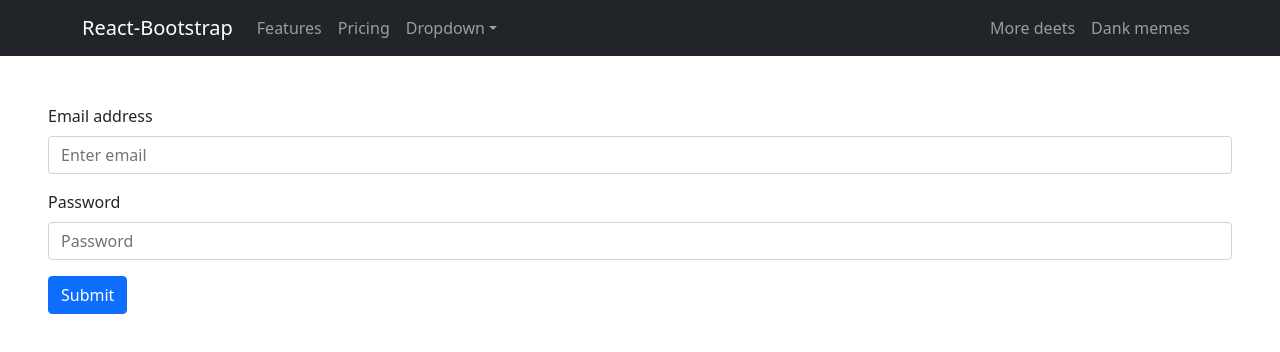
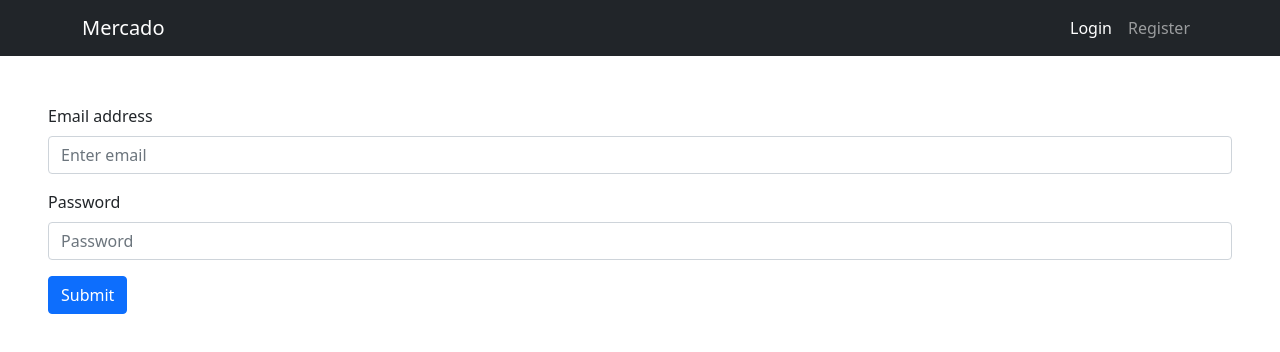
Before and after one commit to zdahmed93/mercado-frontend-22-06, a React (Create React App) app: page /login in a window 1280 px wide. Shown: the top 352 px of the page. Built offline with nearby package versions, Linux system fonts and the light colour scheme.

Commit message:
Keep only 'Login' and 'Register' Nav Links in the Navbar

```diff
--- a/src/components/Navbar.js
+++ b/src/components/Navbar.js
@@ -1,33 +1,23 @@
 import React from 'react'
+import { NavLink } from 'react-router-dom'
 
 import BNavbar from 'react-bootstrap/Navbar'
 import Container from 'react-bootstrap/Container'
 import Nav from 'react-bootstrap/Nav'
-import NavDropdown from 'react-bootstrap/NavDropdown'
 
 function Navbar() {
     return (
         <BNavbar collapseOnSelect expand="lg" bg="dark" variant="dark">
             <Container>
-                <BNavbar.Brand href="#home">React-Bootstrap</BNavbar.Brand>
+                <BNavbar.Brand href="#home">Mercado</BNavbar.Brand>
                 <BNavbar.Toggle aria-controls="responsive-navbar-nav" />
                 <BNavbar.Collapse id="responsive-navbar-nav">
                     <Nav className="me-auto">
-                        <Nav.Link href="#features">Features</Nav.Link>
-                        <Nav.Link href="#pricing">Pricing</Nav.Link>
-                        <NavDropdown title="Dropdown" id="collasible-nav-dropdown">
-                            <NavDropdown.Item href="#action/3.1">Action</NavDropdown.Item>
-                            <NavDropdown.Item href="#action/3.2">Another action</NavDropdown.Item>
-                            <NavDropdown.Item href="#action/3.3">Something</NavDropdown.Item>
-                            <NavDropdown.Divider />
-                            <NavDropdown.Item href="#action/3.4">Separated link</NavDropdown.Item>
-                        </NavDropdown>
+
                     </Nav>
                     <Nav>
-                        <Nav.Link href="#deets">More deets</Nav.Link>
-                        <Nav.Link eventKey={2} href="#memes">
-                            Dank memes
-                        </Nav.Link>
+                        <NavLink to="/login" className="nav-link">Login</NavLink>
+                        <NavLink to="/register" className="nav-link">Register</NavLink>
                     </Nav>
                 </BNavbar.Collapse>
             </Container>
```
